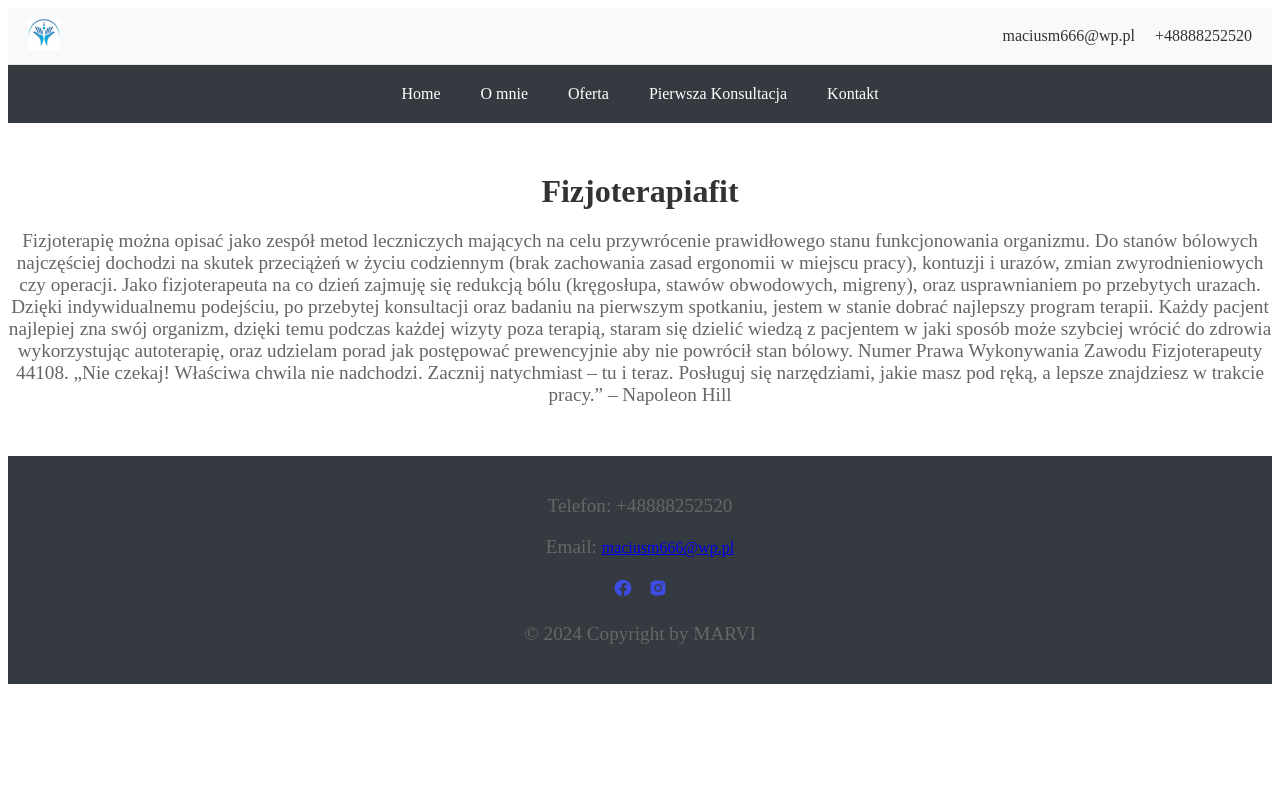
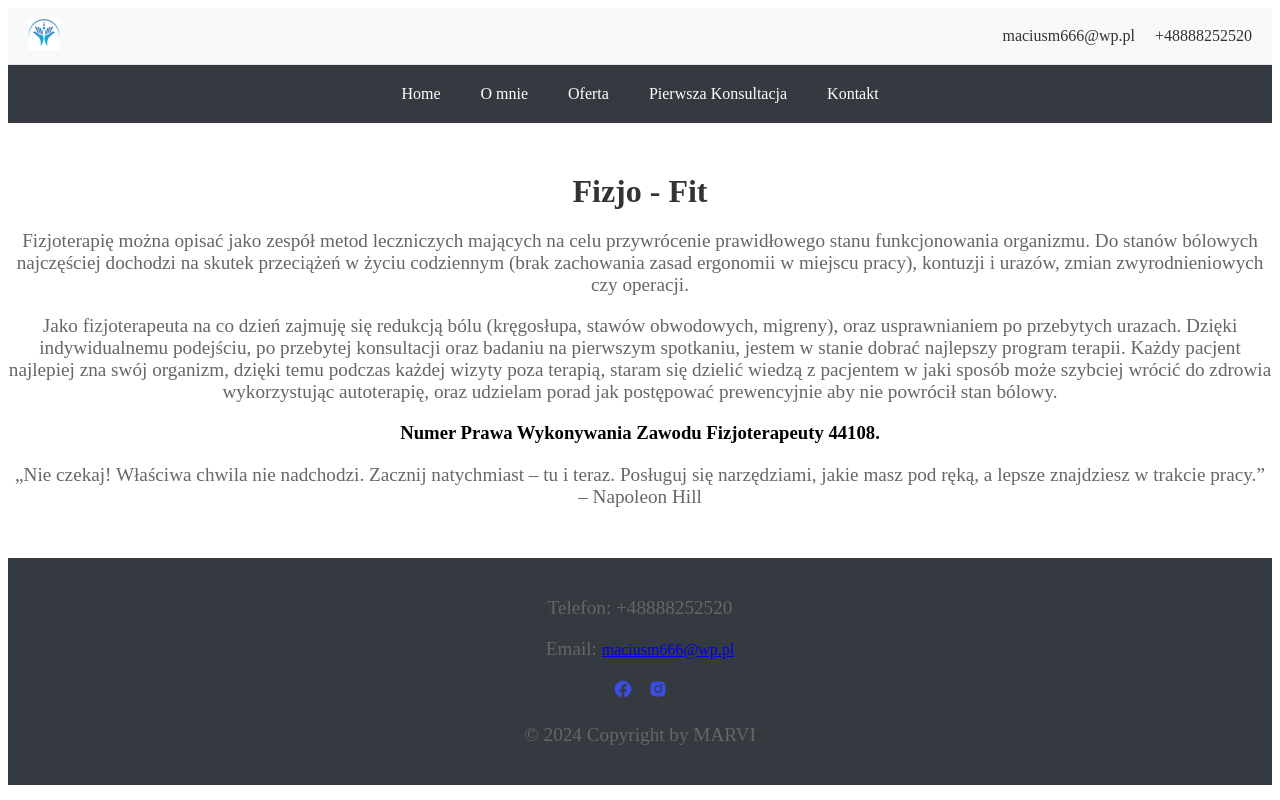
Before and after one commit to MikiMarcinkowski/strona-macka, a React (Vite) app: page / in a window 1280 px wide. Built offline with nearby package versions, Linux system fonts and the light colour scheme.

Commit message:
Update Home.jsx

```diff
--- a/src/components/Home/Home.jsx
+++ b/src/components/Home/Home.jsx
@@ -4,24 +4,31 @@ import css from "./Home.module.css"; // Importujemy moduł CSS (jeśli chcesz do
 function Home() {
   return (
     <div className={css.container}>
-      <h1>Fizjoterapiafit</h1>
+      <h1>Fizjo - Fit</h1>
       <p>
         Fizjoterapię można opisać jako zespół metod leczniczych mających na celu
         przywrócenie prawidłowego stanu funkcjonowania organizmu. Do stanów
         bólowych najczęściej dochodzi na skutek przeciążeń w życiu codziennym
         (brak zachowania zasad ergonomii w miejscu pracy), kontuzji i urazów,
-        zmian zwyrodnieniowych czy operacji. Jako fizjoterapeuta na co dzień
-        zajmuję się redukcją bólu (kręgosłupa, stawów obwodowych, migreny), oraz
-        usprawnianiem po przebytych urazach. Dzięki indywidualnemu podejściu, po
-        przebytej konsultacji oraz badaniu na pierwszym spotkaniu, jestem w
-        stanie dobrać najlepszy program terapii. Każdy pacjent najlepiej zna
-        swój organizm, dzięki temu podczas każdej wizyty poza terapią, staram
-        się dzielić wiedzą z pacjentem w jaki sposób może szybciej wrócić do
-        zdrowia wykorzystując autoterapię, oraz udzielam porad jak postępować
-        prewencyjnie aby nie powrócił stan bólowy. Numer Prawa Wykonywania
-        Zawodu Fizjoterapeuty 44108. „Nie czekaj! Właściwa chwila nie nadchodzi.
-        Zacznij natychmiast – tu i teraz. Posługuj się narzędziami, jakie masz
-        pod ręką, a lepsze znajdziesz w trakcie pracy.” – Napoleon Hill
+        zmian zwyrodnieniowych czy operacji.{" "}
+        </p><p>
+          Jako fizjoterapeuta na co dzień zajmuję się redukcją bólu (kręgosłupa,
+          stawów obwodowych, migreny), oraz usprawnianiem po przebytych urazach.
+          Dzięki indywidualnemu podejściu, po przebytej konsultacji oraz badaniu
+          na pierwszym spotkaniu, jestem w stanie dobrać najlepszy program
+          terapii. Każdy pacjent najlepiej zna swój organizm, dzięki temu
+          podczas każdej wizyty poza terapią, staram się dzielić wiedzą z
+          pacjentem w jaki sposób może szybciej wrócić do zdrowia wykorzystując
+          autoterapię, oraz udzielam porad jak postępować prewencyjnie aby nie
+          powrócił stan bólowy.
+        </p>
+
+      <h3>Numer Prawa Wykonywania Zawodu Fizjoterapeuty 44108.</h3>
+
+      <p>
+        „Nie czekaj! Właściwa chwila nie nadchodzi. Zacznij natychmiast – tu i
+        teraz. Posługuj się narzędziami, jakie masz pod ręką, a lepsze
+        znajdziesz w trakcie pracy.” – Napoleon Hill
       </p>
     </div>
   );
```
